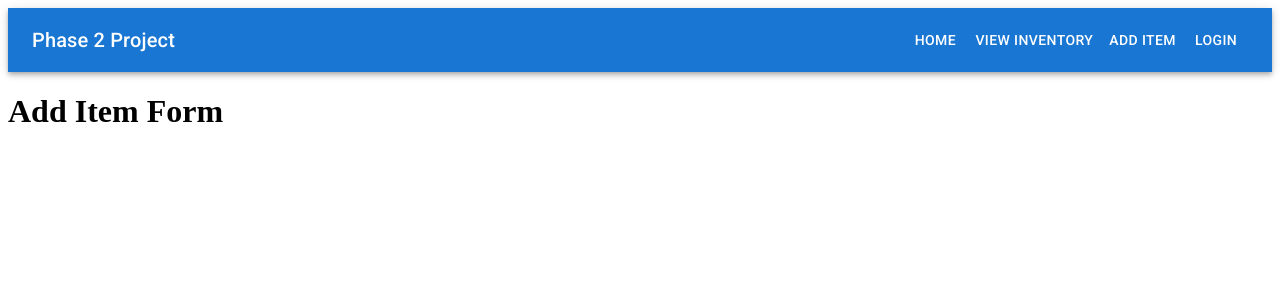
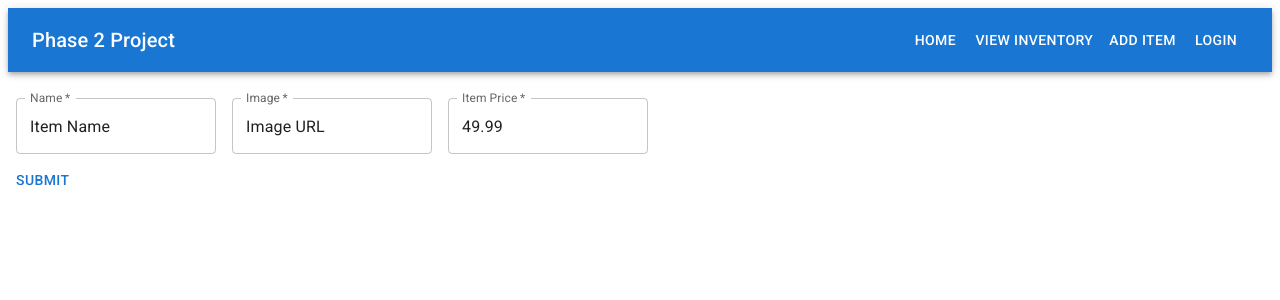
Before and after one commit to addisonfrei/Phase-2-Project, a React (Create React App) app: page /add in a window 1280 px wide. Shown: the top 300 px of the page. Built offline with nearby package versions, Linux system fonts and the light colour scheme.

Commit message:
adding form to AddItem component

```diff
--- a/src/components/AddItem.jsx
+++ b/src/components/AddItem.jsx
@@ -1,8 +1,45 @@
 import React from 'react'
+import Box from '@mui/material/Box';
+import TextField from '@mui/material/TextField';
+import Button from '@mui/material/Button';
 
 function AddItem() {
   return (
-    <h1>Add Item Form</h1>
+    <Box
+    component="form"
+    sx={{
+      '& .MuiTextField-root': { m: 1, width: '25ch' },
+    }}
+    noValidate
+    autoComplete="off"
+  >
+    <div>
+      <br />
+      <TextField
+        required
+        id="outlined-required"
+        label="Name"
+        defaultValue="Item Name"
+      />
+      <TextField
+        required
+        id="outlined-required"
+        label="Image"
+        defaultValue="Image URL"
+      />
+      <TextField
+        required
+        id="outlined-required"
+        label="Item Price"
+        defaultValue="49.99"
+      />
+      <br />
+      <Button size="medium" onClick={() => console.log("Clicked")}>Submit</Button>
+
+
+
+    </div>
+  </Box>
   )
 }
 
```
